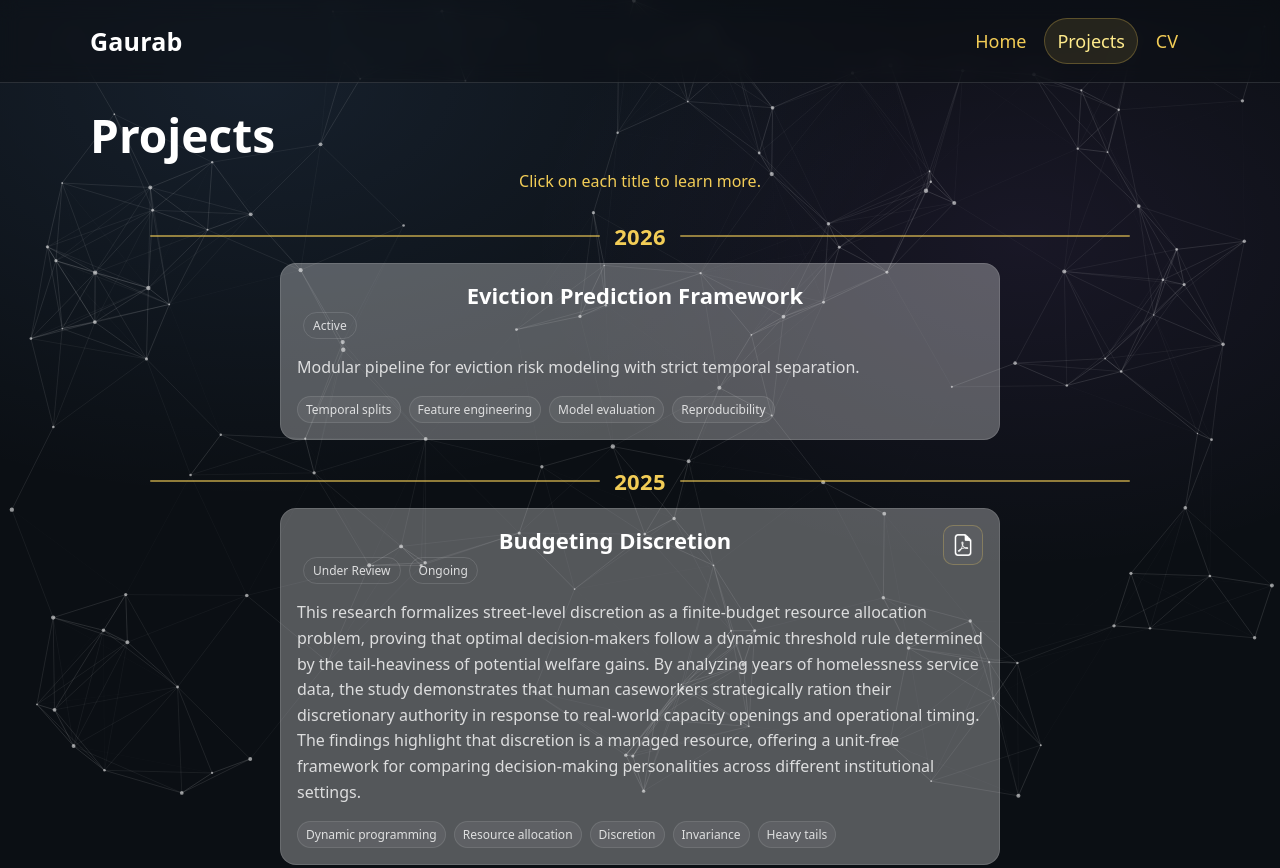
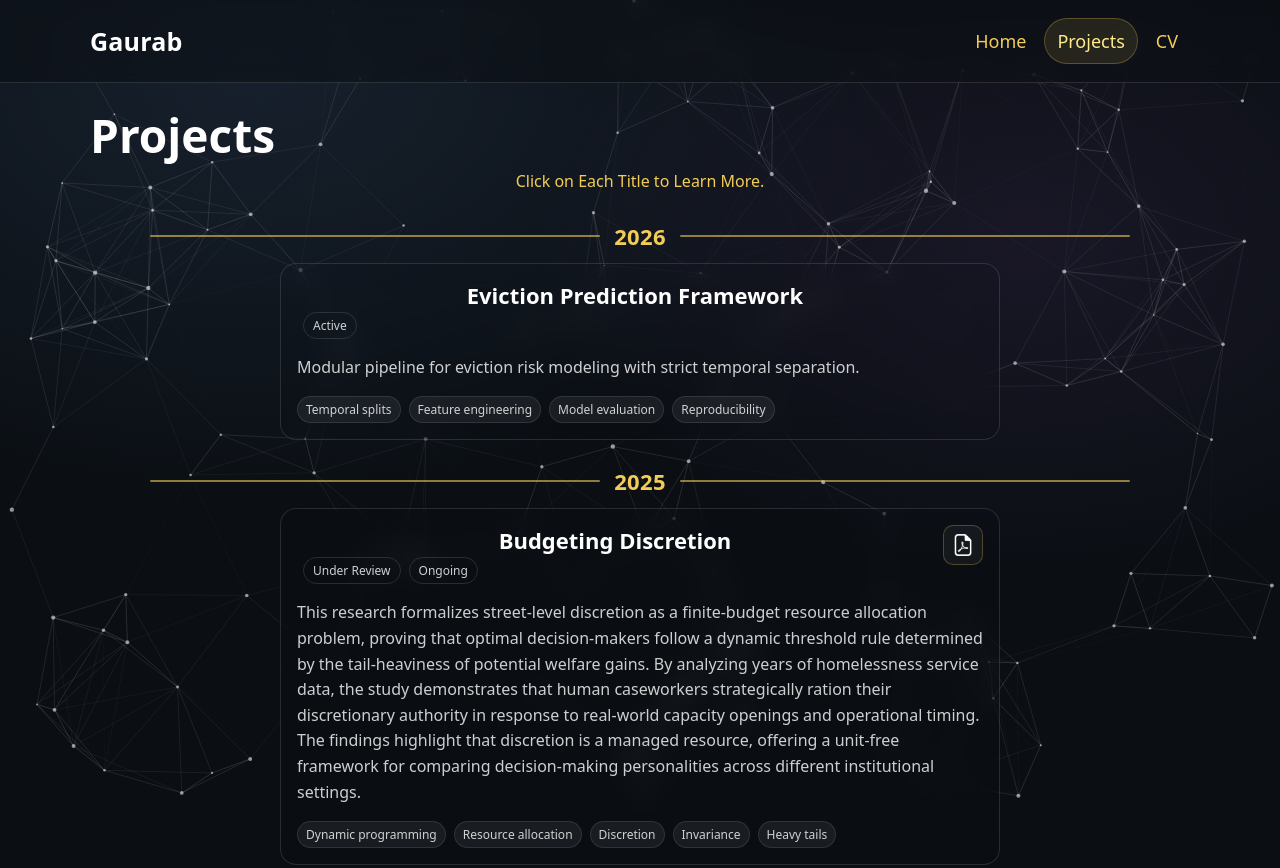
Before and after one commit to gaurab-pokharel/gaurab-pokharel.github.io, an Eleventy site: page src/projects/index.njk in a window 1280 px wide. Shown: the top 868 px of the page. Built offline with nearby package versions, Linux system fonts and the light colour scheme; Eleventy itself is replaced by a stand-in of ours; files that its build step writes are made by us from their sources.

Commit message:
updated some styles

```diff
--- a/src/css/base.css
+++ b/src/css/base.css
@@ -14,8 +14,8 @@
   --link-hover:rgba(255,235,140,1);
   --accent:var(--link);
   --accent-hover:var(--link-hover);
-  --card-bg:rgba(255,255,255,0.30);
-  --card-bg-hover:rgba(255,255,255,0.10);
+  --card-bg:rgba(27, 27, 25, 0.02);
+  --card-bg-hover:rgba(109, 105, 105, 0.3);
 }
 
 *{box-sizing:border-box;}
--- a/src/css/components/cards.css
+++ b/src/css/components/cards.css
@@ -104,3 +104,15 @@
   border:1px solid rgba(255,255,255,0.10);
   color:var(--muted);
 }
+
+.card,
+.cv-card,
+.home-card,
+.news-card,
+.project-detail-card,
+.mini-card,
+.pub-item,
+.cv-entry{
+  backdrop-filter: blur(14px) saturate(100%);
+  -webkit-backdrop-filter: blur(14px) saturate(120%);
+}
--- a/src/projects/index.njk
+++ b/src/projects/index.njk
@@ -8,7 +8,7 @@ styles:
 
 <h1>Projects</h1>
 
-<p class="projects-hint">Click on each title to learn more.</p>
+<p class="projects-hint">Click on Each Title to Learn More.</p>
 {% set lastYear = "" %}
 
 {% for p in collections.projects %}
```
Also changed, not shown: 3 other files.
